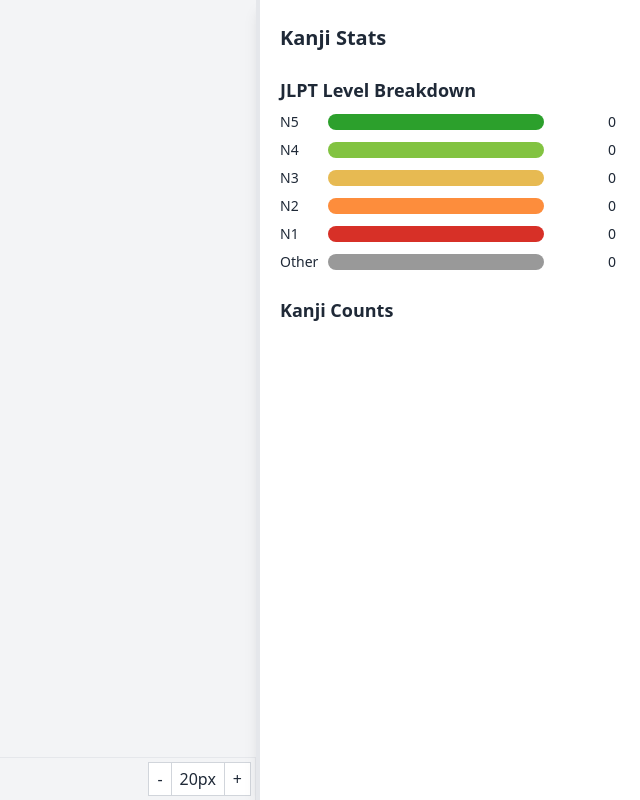
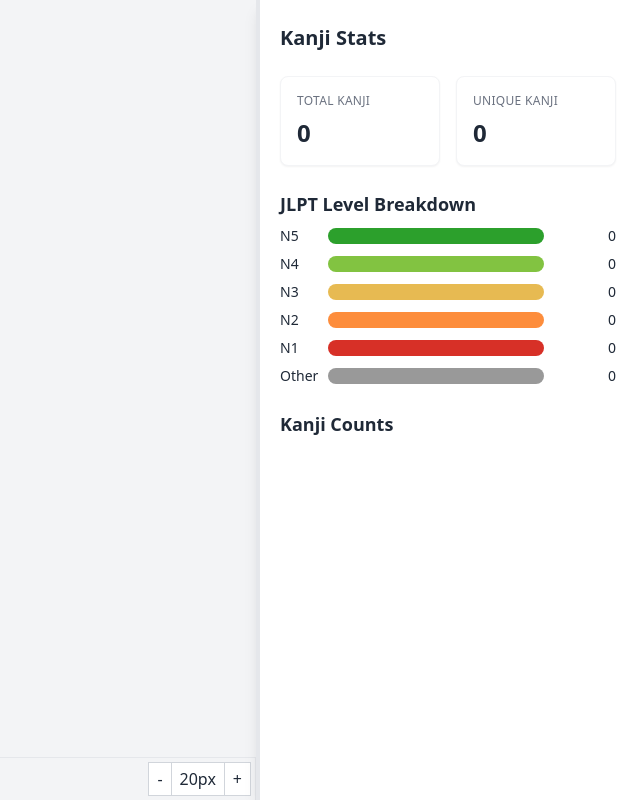
Before and after one commit to darrenburns/kanjibook, a React (Vite) app: page / in a window 1280 px wide. Shown: the whole page, without its empty margins (640-1280 px from the left). Built offline with nearby package versions, Linux system fonts and the light colour scheme.

Commit message:
Re-add stat cards

```diff
--- a/src/components/StatsDisplay.tsx
+++ b/src/components/StatsDisplay.tsx
@@ -63,6 +63,20 @@
             Clear Highlights
           </button>
         )}
+      </div>
+
+      {/* Add the stat cards here */}
+      <div className="grid grid-cols-2 gap-4 mb-6">
+        <StatCard
+          title="Total Kanji"
+          value={globalTotalCount}
+          selectedValue={hasSelection ? selectedTotalCount : undefined}
+        />
+        <StatCard
+          title="Unique Kanji"
+          value={globalUniqueKanjiCount}
+          selectedValue={hasSelection ? selectedUniqueKanjiCount : undefined}
+        />
       </div>
 
       {/* JLPT Level Breakdown */}
```
